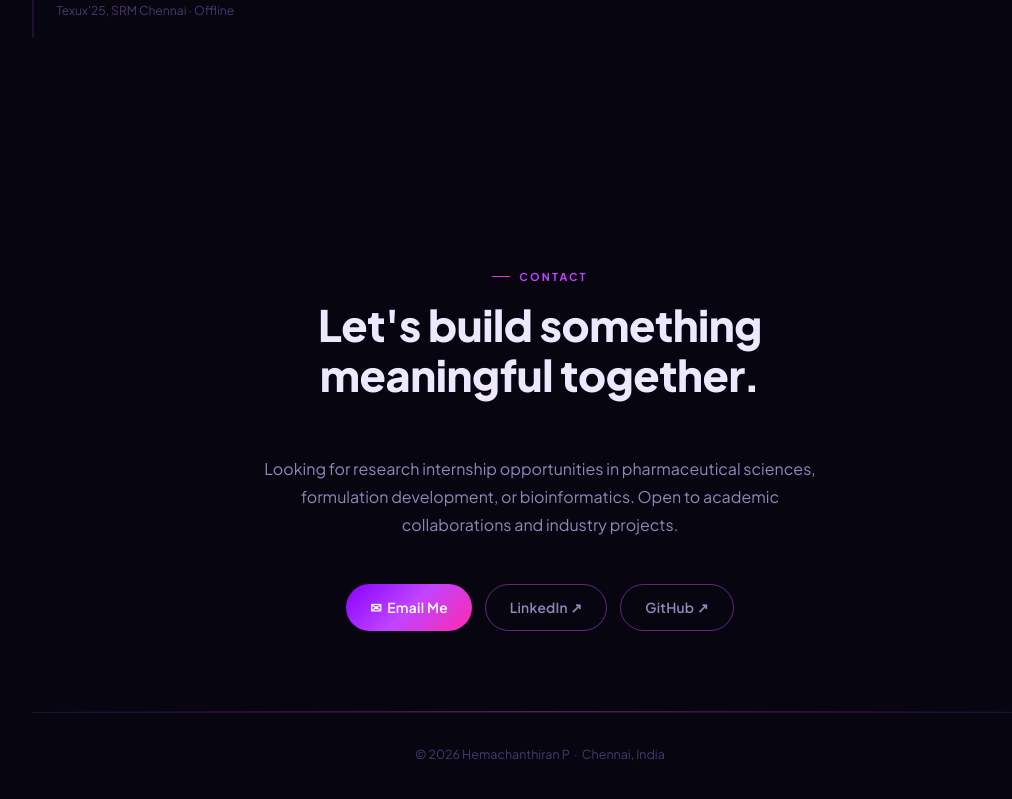
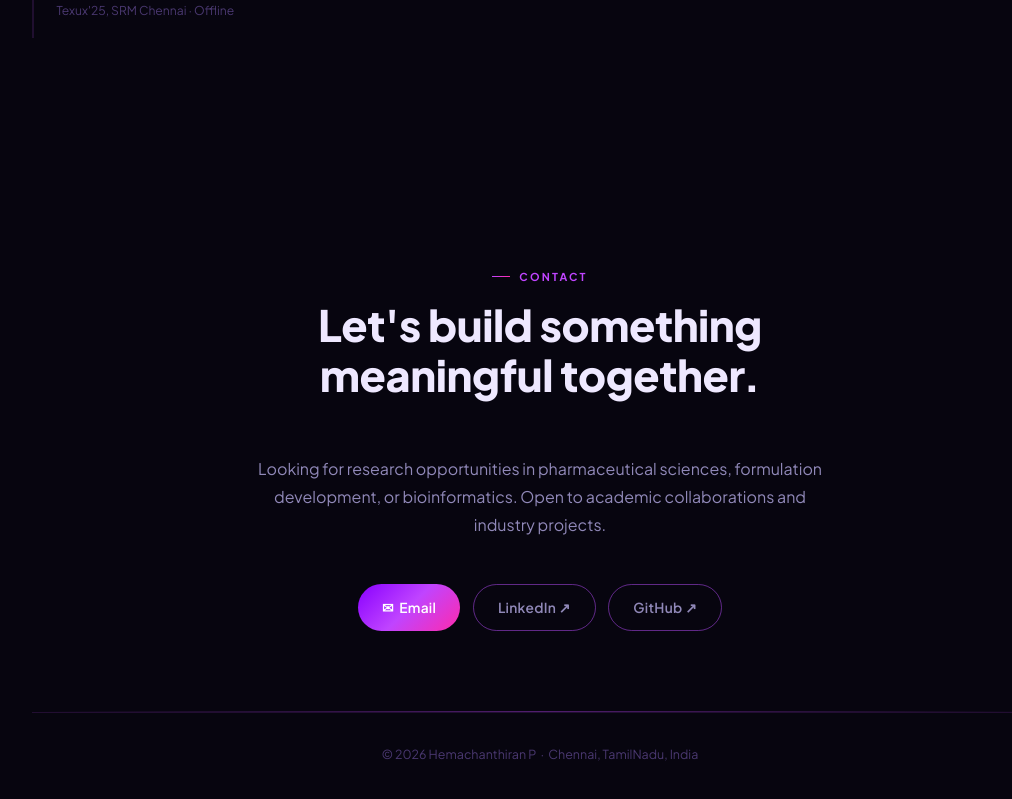
Before and after one commit to Hemachanthiran/Academic-Portfolio, a React (Vite) app: page / in a window 1280 px wide. Shown: the part 4375-5174 px from the top of the page, without its empty margins (100-1112 px from the left). Built offline with nearby package versions, Linux system fonts and the light colour scheme.

Commit message:
Contact.jsx updated

```diff
--- a/src/components/Contact.jsx
+++ b/src/components/Contact.jsx
@@ -21,7 +21,7 @@ export default function Contact() {
             Let&apos;s build something<br />meaningful together.
           </h2>
           <p className="contact-desc reveal reveal-delay-2">
-            Looking for research internship opportunities in pharmaceutical sciences,
+            Looking for research opportunities in pharmaceutical sciences,
             formulation development, or bioinformatics. Open to academic collaborations
             and industry projects.
           </p>
@@ -31,7 +31,7 @@ export default function Contact() {
               href="mailto:Hemachanthiranchandru7229@gmail.com"
               className="clink clink-primary"
             >
-              ✉ &nbsp;Email Me
+              ✉ &nbsp;Email
             </a>
             <a
               href="https://linkedin.com/in/hemachanthiran"
@@ -54,7 +54,7 @@ export default function Contact() {
 
         <div className="divider" />
         <footer className="footer">
-          <p>© 2026 Hemachanthiran P &nbsp;·&nbsp; Chennai, India</p>
+          <p>© 2026 Hemachanthiran P &nbsp;·&nbsp; Chennai, TamilNadu, India</p>
         </footer>
       </div>
     </section>
```
